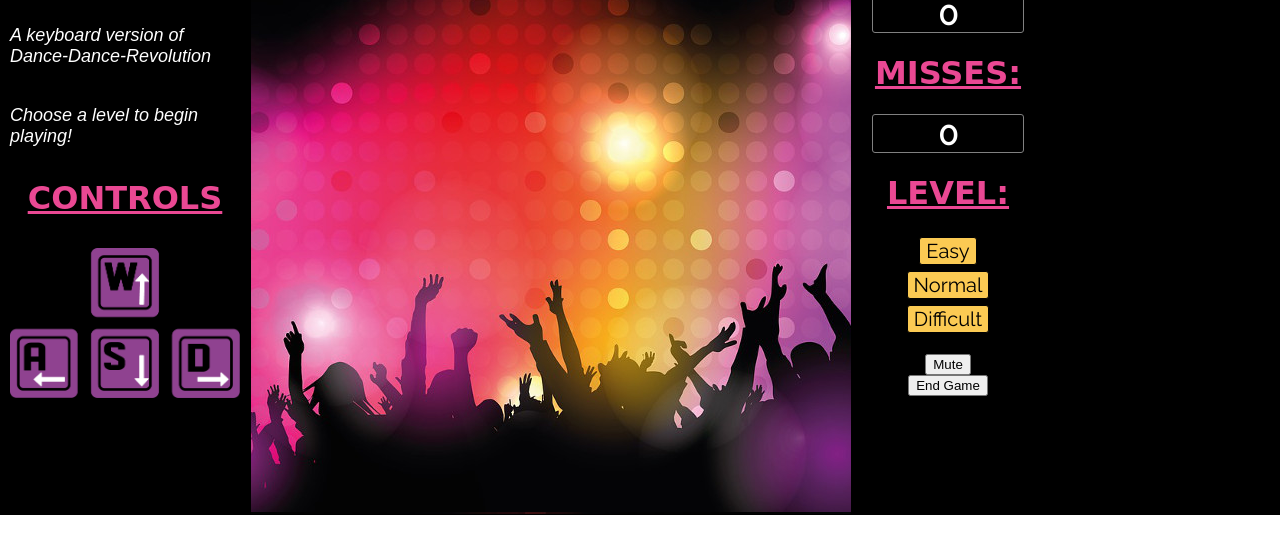
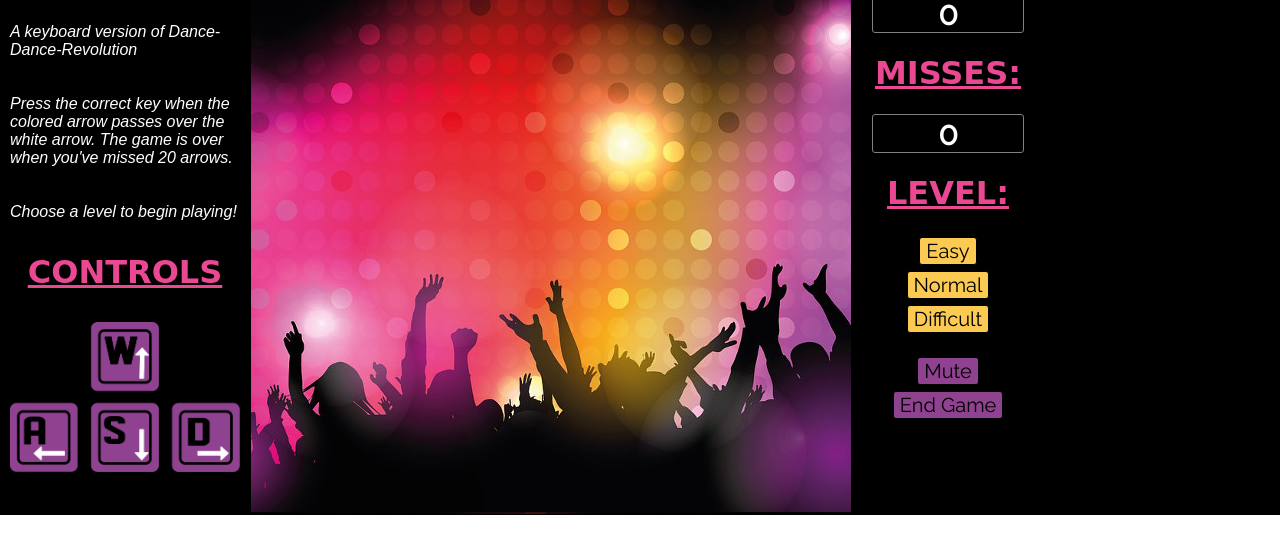
Before and after one commit to eileenho/keyboard-DDR, a plain HTML site: page index.html in a window 1280 px wide. Shown: the part 87-640 px from the top of the page. Drawn offline with Linux system fonts and the light colour scheme; a script that the page names is missing; a web font is replaced by a local one.

Commit message:
complete production readme

```diff
--- a/assets/style.css
+++ b/assets/style.css
@@ -5,7 +5,7 @@ body {
 
 p {
   font-family: 'Raleyway', sans-serif;
-  font-size: 18px;
+  font-size: 16px;
   padding: 10px;
   font-style: italic;
 }
@@ -82,3 +82,14 @@ p {
   border-radius: 3px;
   margin: 3px;
 }
+
+.option-button {
+  font-family: 'Raleway', sans-serif;
+  font-size: 20px;
+  background-color: #8f4290;
+  color: black;
+  cursor: pointer;
+  border: 1px solid black;
+  border-radius: 3px;
+  margin: 3px;
+}
--- a/index.html
+++ b/index.html
@@ -12,7 +12,9 @@
       <div class="about-container">
         <img src="./assets/logo.png" class="logo">
         <p>A keyboard version of Dance-Dance-Revolution</p>
-        <p> Choose a level to begin playing!</p>
+        <p>Press the correct key when the colored arrow passes over the white arrow.  The game
+          is over when you've missed 20 arrows.</p>
+        <p>Choose a level to begin playing!</p>
         <h1 class="title">CONTROLS</h1>
         <img src="./assets/controls.png" class="controls">
       </div>
@@ -31,8 +33,8 @@
         <button class="level-button" id="normal">Normal</button>
         <button class="level-button" id="difficult">Difficult</button>
         <br>
-        <button id="mute-button">Mute</button>
-        <button id="stop">End Game</button>
+        <button class="option-button" id="mute-button">Mute</button>
+        <button class="option-button" id="stop">End Game</button>
       </div>
     </div>
   </body>
```
Also changed, not shown: 2 other files.
